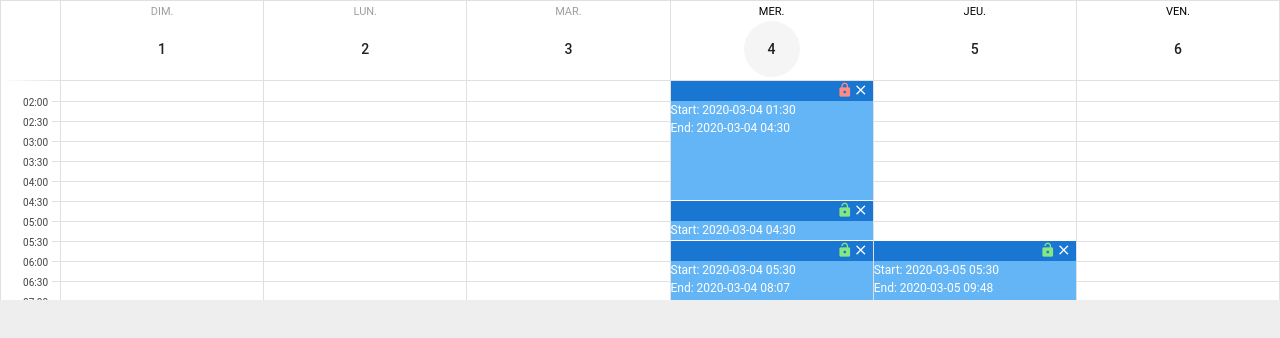
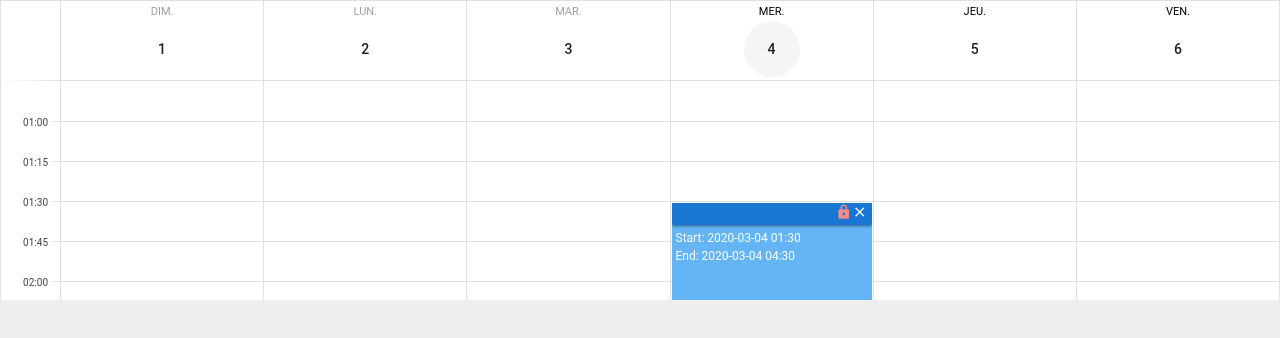
Before and after one commit to stratosphr/calendar, a Vue app: page / in a window 1280 px wide. Shown: the top 338 px of the page. Built offline with nearby package versions, Linux system fonts and the light colour scheme.

Commit message:
Improved overall design

```diff
--- a/src/components/SCalendar.vue
+++ b/src/components/SCalendar.vue
@@ -27,19 +27,19 @@
 
             <!-- GHOST -->
             <div
-                :style="`top: ${eventGeometry(ghost).y}px; height: ${eventGeometry(ghost).h}px; opacity: ${0.4}`"
-                class="success lighten-1 event"
-                style="position: absolute; left: 0; width: 100%; overflow: hidden"
+                :style="`top: ${eventGeometry(ghost).y}px; height: ${eventGeometry(ghost).h}px`"
+                class="success lighten-1"
+                style="position: absolute; left: 0; width: 100%; opacity: 0.5; overflow: hidden; border-left: solid white thin !important; border-right: solid white thin !important"
                 v-if="ghost && date(ghost.start) === day.date"
             >
               <!-- HEADER -->
               <v-row
-                  :style="`height: ${Math.min(intervalHeight, 23)}px`"
-                  class="success darken-2 px-1"
+                  :style="`height: ${Math.min(intervalHeight - 1, 22)}px`"
+                  class="success darken-2 px-1 elevation-2"
                   no-gutters
               />
               <!-- BODY -->
-              <div>
+              <div class="pa-1 fill-height">
                 <div>
                   Start: {{ghost.start.format('YYYY-MM-DD HH:mm')}}
                 </div>
@@ -52,15 +52,15 @@
             <!-- EVENTS / GHOSTS -->
             <div
                 :style="`top: ${eventGeometry(e).y}px; height: ${eventGeometry(e).h}px; z-index: ${dragging ? 0 : 1}; opacity: ${dragging ? 0.4 : 1}`"
-                class="blue lighten-2 event"
-                style="position: absolute; left: 0; width: 100%; overflow: hidden"
+                class="blue lighten-2"
+                style="position: absolute; left: 0; width: 100%; overflow: hidden; border-left: solid white thin !important; border-right: solid white thin !important"
                 v-for="e in dragging ? ghosts[date(event.start)] : events[date(event.start)]"
             >
               <!-- HEADER -->
               <v-row
-                  :style="`height: ${Math.min(intervalHeight, 23)}px; cursor: ${e.locked ? 'not-allowed': 'grab'}`"
+                  :style="`height: ${Math.min(intervalHeight - 1, 22)}px; cursor: ${e.locked ? 'not-allowed': 'grab'}`"
                   @mousedown="onDragEvent(e)"
-                  class="blue darken-2 px-1"
+                  class="blue darken-2 px-1 elevation-2"
                   no-gutters
               >
                 <v-spacer />
@@ -85,7 +85,7 @@
                 </div>
               </v-row>
               <!-- BODY -->
-              <div>
+              <div class="pa-1 fill-height">
                 <div>
                   Start: {{e.start.format('YYYY-MM-DD HH:mm')}}
                 </div>
@@ -119,8 +119,8 @@
 
 		data() {
 			return {
-				intervalHeight: 20,
-				intervalMinutes: 30,
+				intervalHeight: 40,
+				intervalMinutes: 15,
 				firstInterval: 3,
 				intervalCount: 24,
 				eventsContainers: [
@@ -226,8 +226,8 @@
 					y: this.minutesToPixels(moment.duration({
 						hours: event.start.hours(),
 						minutes: event.start.minutes()
-					}).asMinutes() - this.firstInterval * this.intervalMinutes + 1),
-					h: this.minutesToPixels(moment.duration(event.end.diff(event.start)).asMinutes()) - 1
+					}).asMinutes() - this.firstInterval * this.intervalMinutes) + 2,
+					h: this.minutesToPixels(moment.duration(event.end.diff(event.start)).asMinutes()) - 3
 				}
 			},
 			createEventsContainers() {
@@ -284,7 +284,6 @@
   /*noinspection CssUnusedSymbol*/
   .v-event-timed-container {
     margin-right: 0 !important;
-    margin-top: -1px !important;
   }
 
   /*noinspection CssUnusedSymbol*/
```
